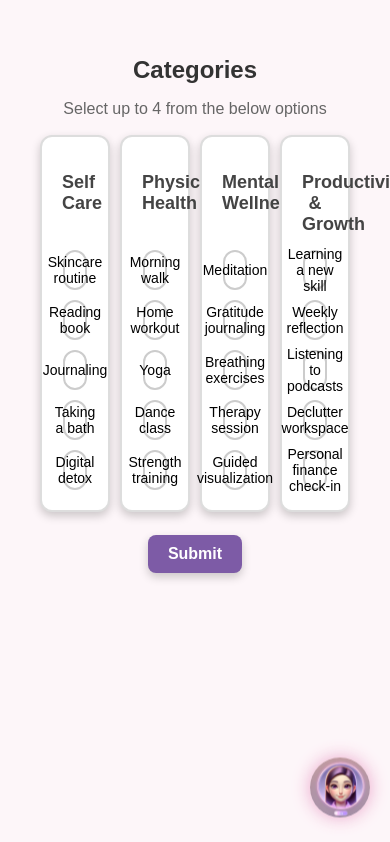
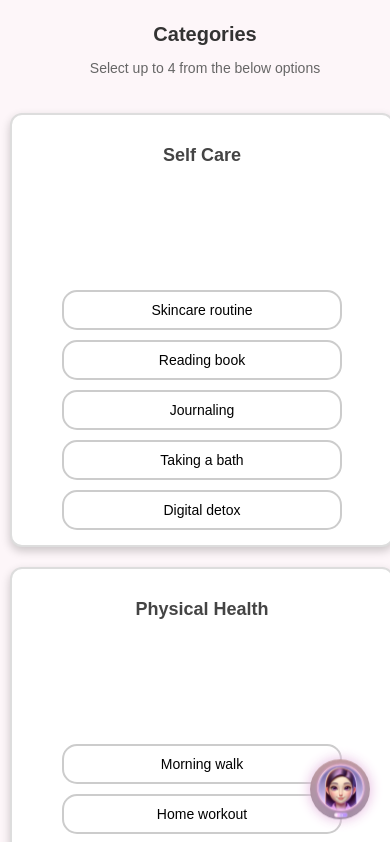
Before and after one commit to nidhi0805/Shedule, a React (Create React App) app in the folder frontend/shedule-eva/: page /Categories in a window 390 px wide. Shown: the top 842 px of the page. Built offline with nearby package versions, Linux system fonts and the light colour scheme.

Commit message:
updated the css for all screens

```diff
--- a/frontend/shedule-eva/src/App.css
+++ b/frontend/shedule-eva/src/App.css
@@ -2,13 +2,9 @@ body {
   font-family: 'Poppins', sans-serif;
   background: #fdf6f9;
   margin: 0;
-  padding: 20px;
+
 }
 
-.app {
-  max-width: 800px;
-  margin: auto;
-}
 
 
 
--- a/frontend/shedule-eva/src/pages/SummaryPage.css
+++ b/frontend/shedule-eva/src/pages/SummaryPage.css
@@ -1,4 +1,4 @@
-/* Container for the whole summary page */
+
 .summary-container {
   display: flex;
   justify-content: center;
@@ -7,7 +7,7 @@
   background-color: #f4f4f4;
 }
 
-/* Sticky note style */
+
 .sticky-note {
   position: relative;
   padding: 24px;
@@ -16,11 +16,11 @@
   width: 90%;
   max-width: 400px;
 
-  /* Add a yellowish fade effect */
+
   background: linear-gradient(
     135deg,
-    rgba(255, 253, 213, 0.7) 0%,   /* Soft faded yellow */
-    rgba(255, 255, 255, 0.9) 100%   /* White base */
+    rgba(255, 253, 213, 0.7) 0%,
+    rgba(255, 255, 255, 0.9) 100%
   );
 
   color: #333;
@@ -30,7 +30,7 @@
   font-family: 'Poppins', sans-serif;
 }
 
-/* Sticky pin at the top center */
+
 .sticky-pin {
   position: absolute;
   top: -12px;
@@ -45,7 +45,7 @@
   z-index: 10;
 }
 
-/* Lined paper effect */
+
 .sticky-note::before {
   content: "";
   position: absolute;
@@ -63,7 +63,7 @@
   pointer-events: none;
 }
 
-/* Date header styling */
+
 .summary-date {
   font-family: 'Permanent Marker', cursive;
   color: #333;
@@ -73,14 +73,14 @@
   margin-bottom: 16px;
 }
 
-/* Loading state */
+
 .summary-loading {
   font-style: italic;
   text-align: center;
   color: #7f8c8d;
 }
 
-/* Error state */
+
 .summary-error {
   font-style: italic;
   text-align: center;
@@ -88,7 +88,7 @@
   font-weight: bold;
 }
 
-/* Task count */
+
 .summary-task-count {
   font-weight: bold;
   text-align: center;
@@ -96,14 +96,14 @@
   margin-bottom: 12px;
 }
 
-/* Divider */
+
 .summary-divider {
   margin-top: 12px;
   margin-bottom: 12px;
   background-color: #dcdcdc;
 }
 
-/* Task list */
+
 .task-list {
   padding-left: 0;
 }
@@ -126,7 +126,7 @@
   color: #f39c12;
 }
 
-/* No tasks message */
+
 .summary-no-tasks {
   font-style: italic;
   font-size: 16px;
@@ -134,12 +134,12 @@
   color: #7f8c8d;
 }
 
-/* Hover effect */
+
 .sticky-note:hover {
   transform: rotate(0deg) scale(1.03);
   background: linear-gradient(
     135deg,
     rgba(255, 253, 213, 0.8) 0%,
     rgba(255, 255, 255, 1) 100%
-  ); /* Slightly stronger yellow on hover */
+  );
 }
--- a/frontend/shedule-eva/src/pages/calendar/day.css
+++ b/frontend/shedule-eva/src/pages/calendar/day.css
@@ -1,23 +1,26 @@
 .schedule {
   font-family: Arial, sans-serif;
   margin: auto;
-  padding: 20px; /* Added padding for spacing */
+  padding: 20px;
 }
 
 .time-grid {
   display: grid;
   grid-template-columns: repeat(6, 1fr);
   grid-template-rows: repeat(4, auto);
-  gap: 50px;
+  column-gap: 50px;
+  row-gap: 20px;
   justify-content: center;
+  margin-right: 40px;
 }
+
 
 .time-card {
   display: flex;
   flex-direction: column;
   justify-content: space-between;
   align-items: center;
-  padding: 17px;
+  padding: 18px;
   border: 2px solid #ccc;
   border-radius: 10px;
   width: 100%;
--- a/frontend/shedule-eva/src/pages/calendar/day.js
+++ b/frontend/shedule-eva/src/pages/calendar/day.js
@@ -51,12 +51,10 @@ const Day = ({ day, month, year, onBack }) => {
 
   return (
     <div className="schedule">
-      <Button variant="contained" color="primary" onClick={onBack} sx={{ marginBottom: 2 }}>
-        Back to Calendar
-      </Button>
+
 
       <div style={{ display: 'flex', justifyContent: 'space-between', alignItems: 'center', width: '100%' }}>
-        <h2 style={{ margin: 0 }}>Schedule for {selectedDate.toDateString()}</h2>
+        <h2 style={{ marginBottom: 20 }}>Schedule for {selectedDate.toDateString()}</h2>
         <Button variant="outlined" color="success" onClick={handleDoneClick} disabled={Object.keys(tasks).length === 0}>
           Done
         </Button>
--- /dev/null
+++ b/frontend/shedule-eva/src/pages/categories.css
@@ -0,0 +1,149 @@
+.categories-container {
+    width: 100%;
+    margin: 0 auto;
+    padding: 20px;
+    text-align: center;
+  }
+
+  .categories-header {
+    font-size: 24px;
+    font-weight: bold;
+    color: #333;
+  }
+
+  .categories-subheader {
+    color: #666;
+    margin-bottom: 20px;
+  }
+
+  .categories-grid {
+    display: grid;
+    grid-template-columns: repeat(4, 1fr);
+    gap: 20px;
+    margin-top: 40px;
+    padding-left: 0;
+    margin-right: 40px;
+  }
+
+  .category-card {
+    border: 2px solid #ddd;
+    padding: 30px;
+    border-radius: 12px;
+    display: flex;
+    flex-direction: column;
+    justify-content: space-between;
+    box-shadow: 0 4px 10px rgba(0, 0, 0, 0.2);
+    transition: transform 0.3s ease, box-shadow 0.3s ease;
+    background-color: #fff;
+    cursor: pointer;
+    transform: translateY(-3px);
+    min-width: 250px;
+    min-height: 400px;
+  }
+
+  .category-title {
+    font-size: 18px;
+    font-weight: bold;
+    color: #444;
+  }
+
+  .option-container {
+    display: flex;
+    flex-direction: column;
+    gap: 10px;
+    align-items: center;
+    width: 100%;
+  }
+
+  .option-button {
+    padding: 10px;
+    width: 90%;
+    height: 40px;
+    border-radius: 15px;
+    border: 2px solid;
+    font-size: 14px;
+    cursor: pointer;
+    background-color: #fff;
+    color: #000;
+    border-color: #ccc;
+    transition: all 0.3s ease;
+    text-align: center;
+    display: flex;
+    align-items: center;
+    justify-content: center;
+  }
+
+  .option-button.selected {
+    background-color: #7D5BA6;
+    color: #fff;
+    border-color: #7D5BA6;
+  }
+
+  .option-button.disabled {
+    background-color: #e0e0e0;
+    cursor: not-allowed;
+    opacity: 0.5;
+  }
+
+  .submit-button {
+    margin-top: 20px;
+    padding: 15px 30px;
+    font-size: 18px;
+    font-weight: bold;
+    color: #fff;
+    background-color: #7D5BA6;
+    border: none;
+    border-radius: 8px;
+    cursor: pointer;
+    transition: background 0.3s ease;
+    box-shadow: 0 4px 10px rgba(0, 0, 0, 0.2);
+    width: 100%;
+    max-width: 400px;
+  }
+
+  .submit-button:hover {
+    background-color: #6a4b8d;
+  }
+
+  @media (max-width: 768px) {
+    .categories-grid {
+      grid-template-columns: repeat(2, 1fr);
+      gap: 20px;
+    }
+
+    .category-card {
+      min-width: 100%;
+    }
+
+    .option-button {
+      width: 80%;
+    }
+  }
+
+  @media (max-width: 480px) {
+    .categories-container {
+      padding: 10px;
+    }
+
+    .categories-header {
+      font-size: 20px;
+    }
+
+    .categories-subheader {
+      font-size: 14px;
+    }
+
+    .categories-grid {
+      grid-template-columns: 1fr;
+    }
+
+    .category-card {
+      min-width: 100%;
+      padding: 15px;
+    }
+
+    .submit-button {
+      width: 100%;
+      padding: 12px;
+    }
+  }
--- a/frontend/shedule-eva/src/pages/categories.js
+++ b/frontend/shedule-eva/src/pages/categories.js
@@ -2,7 +2,7 @@ import { useState } from "react";
 import { useNavigate } from "react-router-dom";
 import { toast, ToastContainer } from "react-toastify";
 import "react-toastify/dist/ReactToastify.css";
-
+import './categories.css';
 const categories = [
   {
     title: "Self Care",
@@ -39,7 +39,6 @@ export default function Categories() {
   };
 
   const handleSubmit = () => {
-
     toast.success("Your response has been saved!");
     setTimeout(() => {
       navigate('/Calendar');
@@ -47,49 +46,18 @@ export default function Categories() {
   };
 
   return (
-    <div style={{ maxWidth: "1000px", margin: "0 auto", padding: "20px", textAlign: "center" }}>
-      <h1 style={{ fontSize: "24px", fontWeight: "bold", color: "#333" }}>Categories</h1>
-      <p style={{ color: "#666", marginBottom: "20px" }}>Select up to 4 from the below options</p>
-      <div style={{ display: "flex", justifyContent: "space-between", gap: "10px", flexWrap: "nowrap" }}>
+    <div className="categories-container">
+      <h1 className="categories-header">Categories</h1>
+      <p className="categories-subheader">Select up to 4 from the below options</p>
+      <div className="categories-grid">
         {categories.map((category) => (
-          <div key={category.title} style={{
-            border: "2px solid #ddd",
-            padding: "20px",
-            borderRadius: "12px",
-            flex: 1,
-            minWidth: 0,
-            display: "flex",
-            flexDirection: "column",
-            justifyContent: "space-between",
-            boxShadow: "0 4px 10px rgba(0, 0, 0, 0.2)",
-            transition: "transform 0.3s ease, box-shadow 0.3s ease",
-            backgroundColor: "#fff",
-            cursor: "pointer",
-            transform: "translateY(-3px)"
-          }}>
-            <h2 style={{ fontSize: "18px", fontWeight: "bold", color: "#444" }}>{category.title}</h2>
-            <div style={{ display: "flex", flexDirection: "column", gap: "10px", alignItems: "center", width: "100%" }}>
+          <div key={category.title} className="category-card">
+            <h2 className="category-title">{category.title}</h2>
+            <div className="option-container">
               {category.options.map((option) => (
                 <button
                   key={option}
-                  style={{
-                    padding: "10px",
-                    width: "90%",
-                    height: "40px",
-                    borderRadius: "15px",
-                    border: "2px solid",
-                    fontSize: "14px",
-                    cursor: isMaxReached && !selectedOptions.includes(option) ? "not-allowed" : "pointer",
-                    backgroundColor: selectedOptions.includes(option) ? "#7D5BA6" : isMaxReached ? "#e0e0e0" : "#fff",
-                    color: selectedOptions.includes(option) ? "#fff" : "#000",
-                    borderColor: selectedOptions.includes(option) ? "#7D5BA6" : "#ccc",
-                    transition: "all 0.3s ease",
-                    textAlign: "center",
-                    display: "flex",
-                    alignItems: "center",
-                    justifyContent: "center",
-                    opacity: isMaxReached && !selectedOptions.includes(option) ? 0.5 : 1
-                  }}
+                  className={`option-button ${selectedOptions.includes(option) ? 'selected' : ''} ${isMaxReached && !selectedOptions.includes(option) ? 'disabled' : ''}`}
                   onClick={() => handleOptionClick(option)}
                   disabled={isMaxReached && !selectedOptions.includes(option)}
                 >
@@ -102,19 +70,7 @@ export default function Categories() {
       </div>
       <button
         onClick={handleSubmit}
-        style={{
-          marginTop: "20px",
-          padding: "10px 20px",
-          fontSize: "16px",
-          fontWeight: "bold",
-          color: "#fff",
-          backgroundColor: "#7D5BA6",
-          border: "none",
-          borderRadius: "8px",
-          cursor: "pointer",
-          transition: "background 0.3s ease",
-          boxShadow: "0 4px 10px rgba(0, 0, 0, 0.2)"
-        }}
+        className="submit-button"
       >
         Submit
       </button>
```
Also changed, not shown: 1 other file (tests, documents, lock files or other folders).
